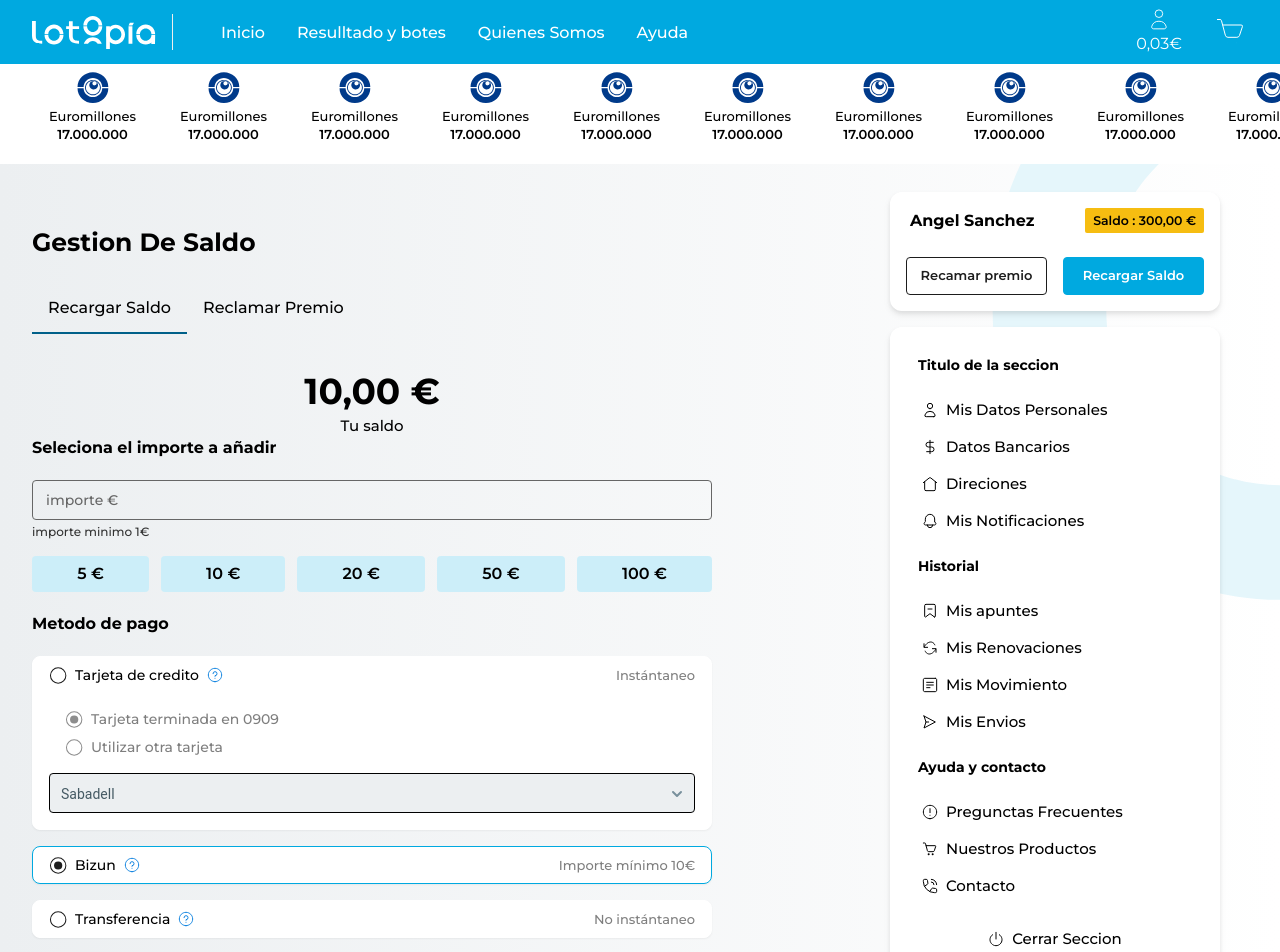
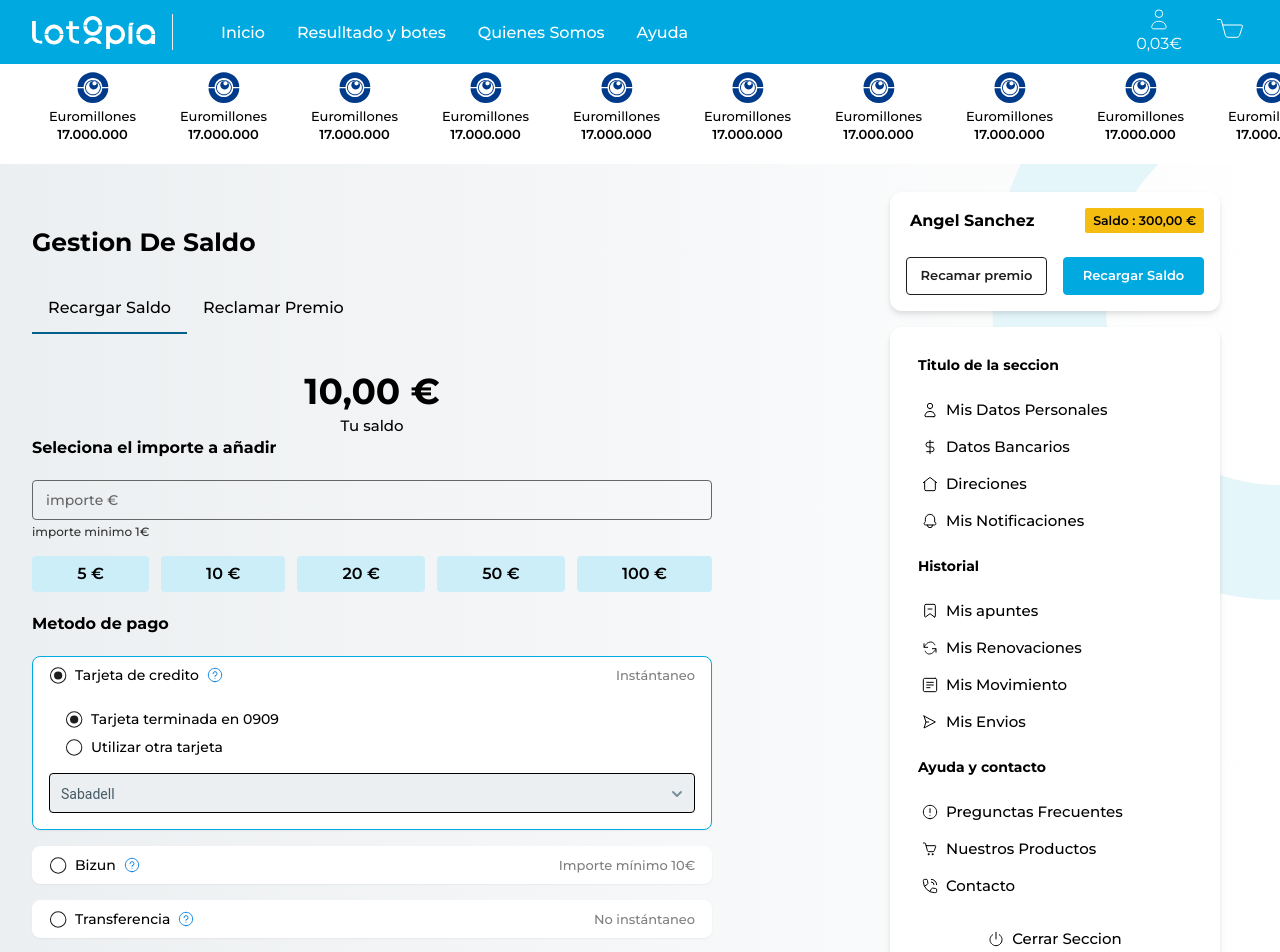
Before and after one commit to angeleesc/pulpo-line-challenger-2, a Next.js app: page / in a window 1280 px wide. Shown: the top 952 px of the page. Built offline with nearby package versions, Linux system fonts and the light colour scheme.

Commit message:
configuracion de datos de envio

```diff
--- a/src/app/component/template/payment-radio-options/PaymentRadionOption.tsx
+++ b/src/app/component/template/payment-radio-options/PaymentRadionOption.tsx
@@ -8,8 +8,12 @@ import { Select, Option } from "@material-tailwind/react";
 
 const cardsBrand = ["Visa", "mastercar", "maestro", "Sabadell"];
 
-export default function PaymentRadionOption() {
-  const [currenTpayment, setCurrenTpayment] = useState<string>("bizun");
+type PaymentRadionOptionProps ={
+  updateData: (name: string, value: string) => void
+}
+
+export default function PaymentRadionOption({updateData }:PaymentRadionOptionProps) {
+  const [currenTpayment, setCurrenTpayment] = useState<string>("credit-card");
   const [creditcardState, setcreditcardState] = useState<
     "default" | "other" | string
   >("default");
@@ -19,6 +23,17 @@ export default function PaymentRadionOption() {
   );
 
   const creditCardNumber = "0909";
+
+  const updateCurrenPaymenoption = (value: string)=>{
+    setCurrenTpayment(value)
+    updateData("paymentMehod", value)
+  }
+
+  const updateCreditCardBrad = (value: string)=>{
+    setcreditcardBrand(value)
+    updateData("creditCard", value)
+  }
+
 
   console.log("current state", currenTpayment);
 
@@ -34,7 +49,7 @@ export default function PaymentRadionOption() {
           isChecked={currenTpayment === "credit-card"}
           value={"credit-card"}
           name={"payment-option"}
-          setValue={setCurrenTpayment}
+          setValue={updateCurrenPaymenoption}
           message="Instántaneo"
           icon={<Help />}
         />
@@ -65,7 +80,7 @@ export default function PaymentRadionOption() {
             label="Elige TPV"
             className="custom-select"
             onChange={(val) => {
-              setcreditcardBrand(val);
+              if(val != undefined)updateCreditCardBrad( val);
             }}
             disabled={creditcardState !== "other"}
           >
@@ -85,7 +100,7 @@ export default function PaymentRadionOption() {
         isChecked={currenTpayment === "bizun"}
         value={"bizun"}
         name={"payment-option"}
-        setValue={setCurrenTpayment}
+        setValue={updateCurrenPaymenoption}
         message="Importe mínimo 10€"
         icon={<Help />}
       />
@@ -94,7 +109,7 @@ export default function PaymentRadionOption() {
         isChecked={currenTpayment === "transfer"}
         value={"transfer"}
         name={"payment-option"}
-        setValue={setCurrenTpayment}
+        setValue={updateCurrenPaymenoption}
         message="No instántaneo"
         icon={<Help />}
       />
--- a/src/app/component/template/rechage-balance-form/RechargeBalanceForm.tsx
+++ b/src/app/component/template/rechage-balance-form/RechargeBalanceForm.tsx
@@ -45,8 +45,8 @@ export default function RechargeBalanceForm() {
 
   const [paymentDataState, setPaymentDataState] = useState<PaymentData>({
     amount: "",
-    paymentMehod: "",
-    creditCard: "",
+    paymentMehod: "credit-card",
+    creditCard: "Sabadell",
   });
 
   const checkIsAllDataOk = () => {
@@ -61,6 +61,9 @@ export default function RechargeBalanceForm() {
     if (!paymentDataState.creditCard) hasError.creditCard = true;
 
     console.log(Object.keys(hasError).length);
+
+    if (Object.keys(hasError).length === 0) setIsAllDataok(true);
+    else setIsAllDataok(false);
   };
 
   const updatedPaymentData = (name: string, value: string) => {
@@ -113,16 +116,16 @@ export default function RechargeBalanceForm() {
         <ButtonGroupButton
           currentOption={balanceState}
           options={moneyValuesOptions}
-          setOption={(data )=>{
-            console.log(data)
-            setBalanceState(data)
-            updatedPaymentData("amount", data)
+          setOption={(data) => {
+            console.log(data);
+            setBalanceState(data);
+            updatedPaymentData("amount", data);
           }}
         />
       </div>
 
       <h6 className="text-base font-bold mt-5 mb-5">Metodo de pago </h6>
-      <PaymentRadionOption />
+      <PaymentRadionOption updateData={updatedPaymentData} />
       <div className="flex mt-4">
         <div className="flex items-center">
           <p>
@@ -131,7 +134,12 @@ export default function RechargeBalanceForm() {
           </p>
         </div>
         <div className="w-full max-w-[220px]">
-          <button className="w-full text-center font-semibold font-montserrat text-white bg-primary-default rounded p-3 disabled:opacity-50 disabled:text-body-90" disabled={true}>Recargar Saldo</button>
+          <button
+            className="w-full text-center font-semibold font-montserrat text-white bg-primary-default rounded p-3 disabled:opacity-50 disabled:text-body-90"
+            disabled={!isAllDataok}
+          >
+            Recargar Saldo
+          </button>
         </div>
       </div>
     </form>
```
